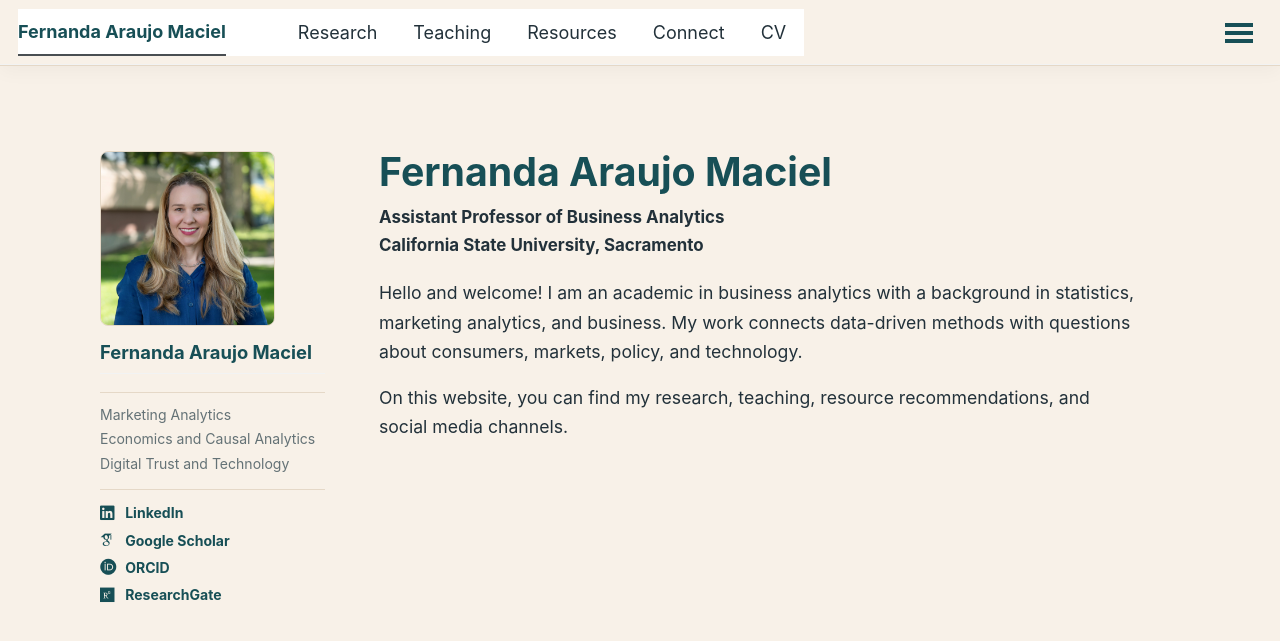
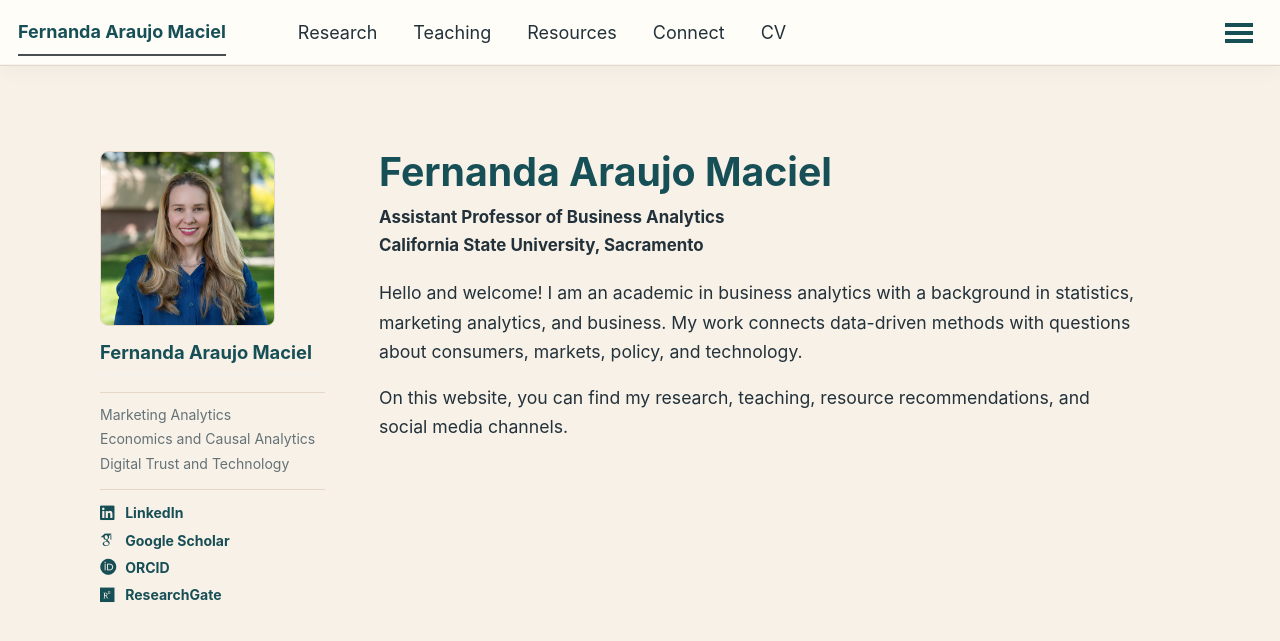
Before and after one commit to proffernandamaciel/proffernandamaciel.github.io, a Jekyll site: the page built from index.md, in a window 1280 px wide. Shown: the top 641 px of the page. Built offline with Jekyll 4.4.1, drawn with Linux system fonts in a browser that asks for light colours; some web fonts are replaced; a script that is not in the unit is left out.

Commit message:
Update fernanda.css

```diff
--- a/assets/css/fernanda.css
+++ b/assets/css/fernanda.css
@@ -35,23 +35,32 @@ a:hover {
   display: none;
 }
 
-.masthead,
+.masthead {
+  background: rgba(255, 253, 248, 0.96);
+  border-bottom: 1px solid var(--fm-border);
+  box-shadow: 0 6px 18px rgba(40, 38, 32, 0.035);
+}
+
 .masthead__inner-wrap,
 .masthead__menu,
 .greedy-nav,
 .greedy-nav .visible-links,
-.greedy-nav .hidden-links {
-  background: var(--fm-cream) !important;
-}
-
-.masthead {
-  border-bottom: 1px solid var(--fm-border);
-  box-shadow: 0 6px 18px rgba(40, 38, 32, 0.035);
+.greedy-nav .visible-links li,
+.greedy-nav .visible-links a,
+.masthead__menu-item,
+.masthead__menu-item a {
+  background: transparent !important;
 }
 
 .greedy-nav .hidden-links {
+  background: rgba(255, 253, 248, 0.98) !important;
   border: 1px solid var(--fm-border);
   box-shadow: 0 10px 24px rgba(40, 38, 32, 0.08);
+}
+
+.greedy-nav .hidden-links li,
+.greedy-nav .hidden-links a {
+  background: rgba(255, 253, 248, 0.98) !important;
 }
 
 .greedy-nav .hidden-links li {
@@ -71,7 +80,7 @@ a:hover {
 }
 
 .greedy-nav button {
-  background: var(--fm-cream) !important;
+  background: transparent !important;
   border: 0;
 }
 
```
